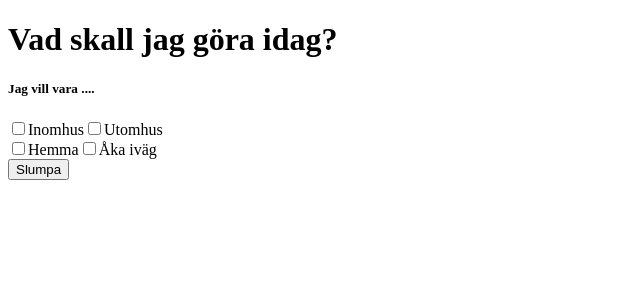
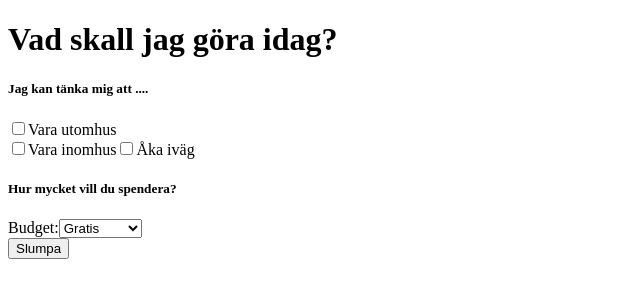
Before and after one commit to natta1995/what-to-do-today, a React (Vite) app: page / in a window 1280 px wide. Shown: the top 300 px of the page, without its empty margins (0-640 px from the left). Built offline with nearby package versions, Linux system fonts and the light colour scheme.

Commit message:
dropbox (spending)

```diff
--- a/src/App.jsx
+++ b/src/App.jsx
@@ -1,24 +1,41 @@
+import { useState } from "react";
+
 function App() {
+  const [budget, setBudget] = useState("Gratis");
+
   return (
     <>
       <div>
         <h1> Vad skall jag göra idag? </h1>
       </div>
       <div>
-        <h5>Jag vill vara ....</h5>
+        <h5>Jag kan tänka mig att ....</h5>
         <div>
           <input type="checkbox" />
-          <label>Inomhus</label>
-          <input type="checkbox" />
-          <label>Utomhus</label>
+          <label>Vara utomhus</label>
         </div>
         <div>
           <input type="checkbox" />
-
-          <label>Hemma</label>
+          <label>Vara inomhus</label>
           <input type="checkbox" />
           <label>Åka iväg</label>
         </div>
+      </div>
+      <div>
+        <h5>Hur mycket vill du spendera?</h5>
+      </div>
+      <div>
+        <label htmlFor="budget">Budget:</label>
+        <select
+          id="budget"
+          value={budget}
+          onChange={(e) => setBudget(e.target.value)}
+        >
+          <option value="gratis">Gratis</option>
+          <option value="small">100-200kr</option>
+          <option value="medium">400-800kr</option>
+          <option value="high">+ 1000kr</option>
+        </select>
       </div>
       <div>
         <button> Slumpa </button>
```
